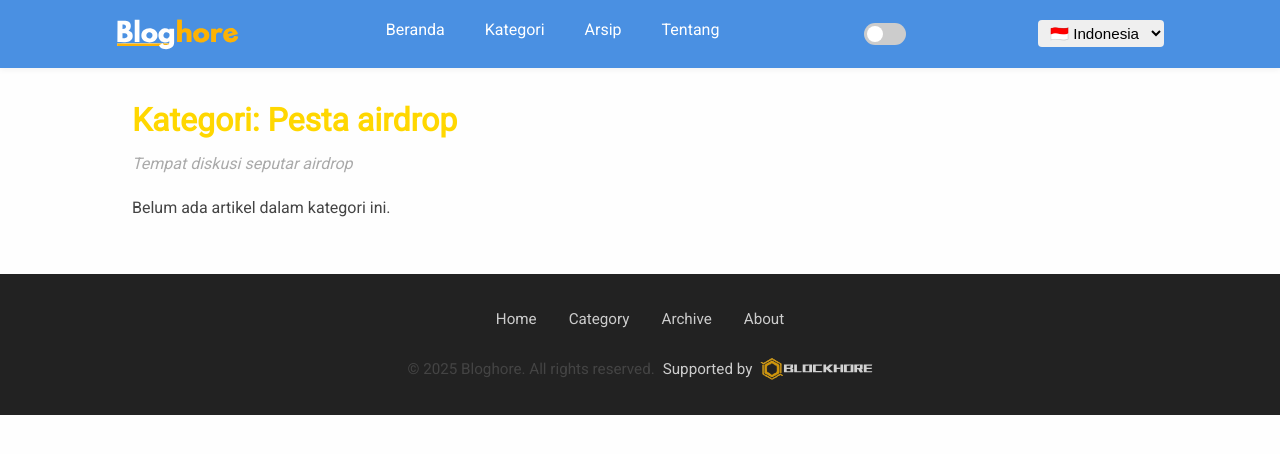
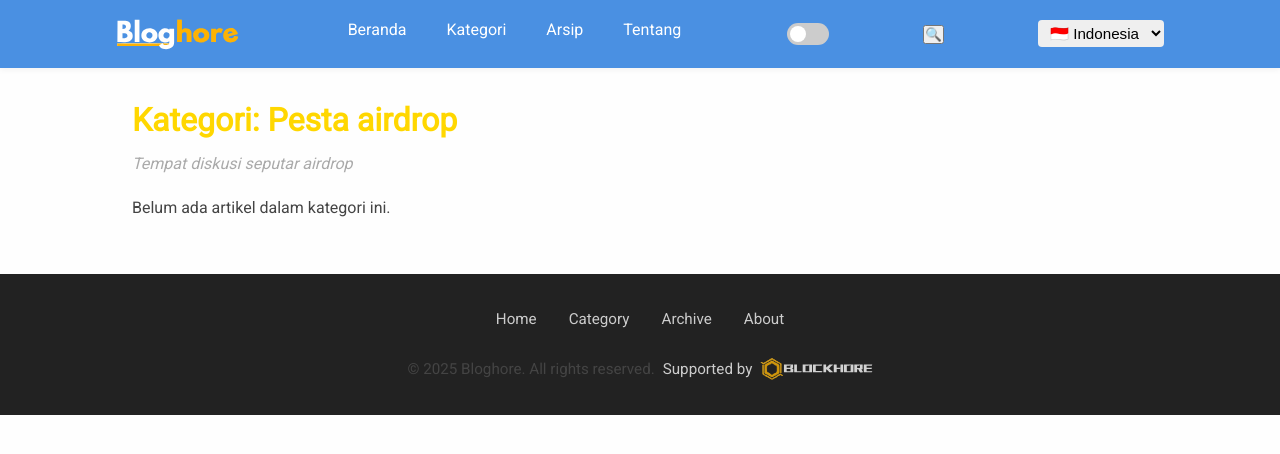
Before and after one commit to Blockhore/bloghore.github.io, a Jekyll site: the page built from _categories/pesta-airdrop.md, in a window 1280 px wide. Shown: the top 454 px of the page. Built offline with Jekyll 4.4.1, drawn with Linux system fonts in a browser that asks for light colours.

Commit message:
Update header.html

```diff
--- a/_includes/header.html
+++ b/_includes/header.html
@@ -18,6 +18,13 @@
       <span class="slider"></span>
     </label>
 
+    <div class="navbar-right">
+      <!-- Search Button -->
+      <button id="toggle-search" aria-label="Cari Artikel">
+        🔍
+      </button>
+    </div>
+
     <div class="lang-switch">
       <form>
         <select onchange="window.location.href=this.value">
```
